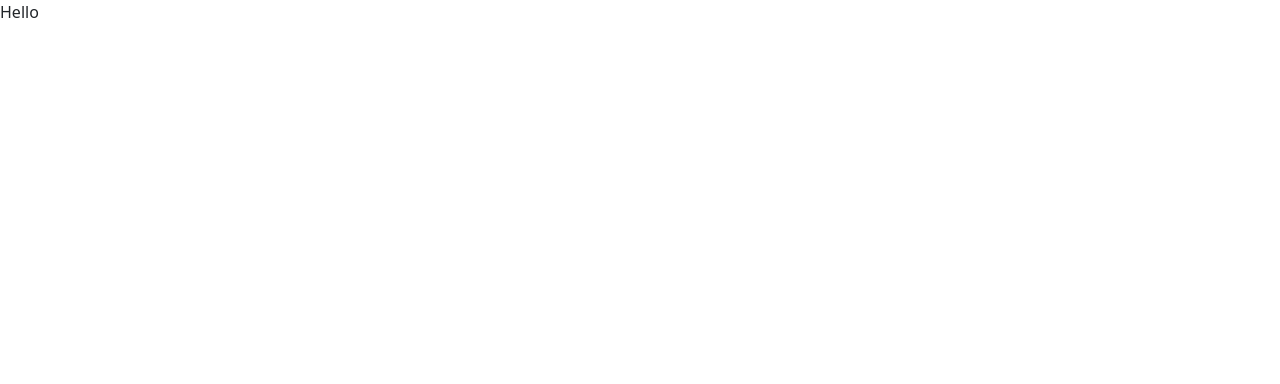
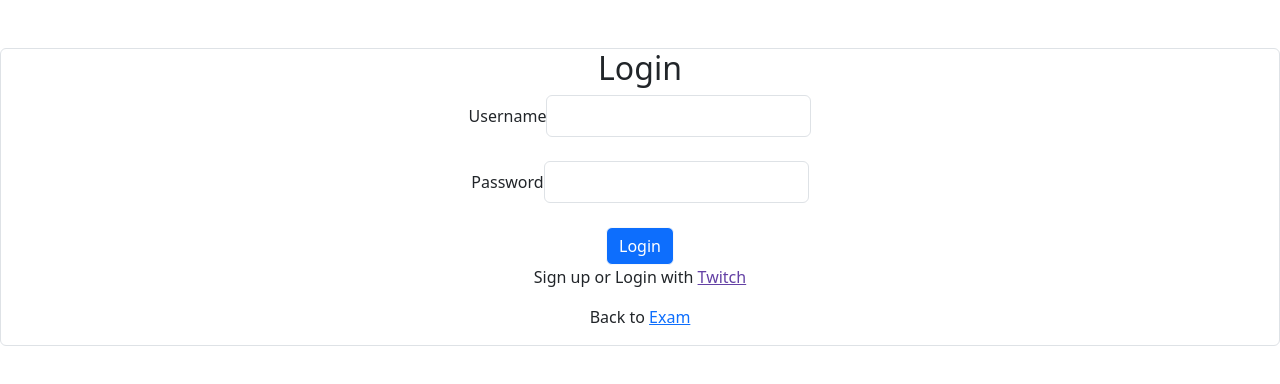
Before and after one commit to Kerlin-Augustin/gitExam, a React (Vite) app: page /login in a window 1280 px wide. Shown: the top 384 px of the page. Built offline with nearby package versions, Linux system fonts and the light colour scheme.

Commit message:
styling login page

```diff
--- a/src/App.tsx
+++ b/src/App.tsx
@@ -1,5 +1,5 @@
 import { useRoutes } from "react-router-dom"
-import routes from "./routes"
+import routes from "./routes/routes"
 
 function App() {
   const routing = useRoutes(routes)
--- a/src/pages/Auth/LoginPage.tsx
+++ b/src/pages/Auth/LoginPage.tsx
@@ -1,10 +1,55 @@
-function LoginPage (){
+import { useState } from "react";
+import PrimarySubmitButton from "../../components/Buttons/PrimarySubmitButton"
+import { useNavigate } from "react-router-dom";
+
+function LoginPage() {
+
+  const [username, setUsername] = useState("");
+  const [password, setPassword] = useState("");
+
+  const handleSubmit = (event: React.FormEvent<HTMLFormElement>) => {
+    event.preventDefault()
+    console.log('Hello')
+  }
+
+  const navigate = useNavigate()
+
   return (
-    <>Hello</>
+    <>
+      <div className="text-center my-5 rounded border">
+        <form className="" onSubmit={handleSubmit}>
+          <h2>Login</h2>
+          <div className="mb-4">
+            <label className="block mb-1 text-gray-700">Username</label>
+            <input
+              type="text"
+              className="w-full px-3 py-2 border rounded"
+              value={username}
+              onChange={(e) => setUsername(e.target.value)}
+              required
+            />
+          </div>
+          <div className="mb-4">
+            <label className="block mb-1 text-gray-700">Password</label>
+            <input
+              type="password"
+              className="w-full px-3 py-2 border rounded"
+              value={password}
+              onChange={(e) => setPassword(e.target.value)}
+              required
+            />
+          </div>
+          <PrimarySubmitButton
+            buttonColor={"#0D6EFD"}
+            text={"Login"}
+            textColor={"white"}
+          />
+        </form>
+        <p><span>Sign up</span> or Login with <span style={{cursor: 'pointer', color: '#6441a5', textDecoration: 'underline'}} onClick={() => console.log("Add Twitch Auth")}>Twitch</span></p>
+        <p>Back to <span style={{cursor: 'pointer', color: '#0D6EFD', textDecoration: 'underline'}} onClick={() => navigate("/")}>Exam</span></p>
+      </div>
+    </>
   )
 }
 
 export default LoginPage
-
-// create login page
-// integrate database to login
--- a/src/pages/QuizForm/QuizForm.tsx
+++ b/src/pages/QuizForm/QuizForm.tsx
@@ -304,7 +304,10 @@ function QuizForm() {
               option3="A method for restoring deleted branches in Git."
               option4="A command for fixing merge conflicts in Git."
             />
-            <PrimarySubmitButton buttonColor='F8F9FA' text='Submit' textColor="black"/>
+            <PrimarySubmitButton
+              buttonColor='F8F9FA'
+              text='Submit'
+              textColor="black" />
           </form>
         </div>
       </div>
```
Also changed, not shown: src/routes/routes.tsx (renamed from src/routes/index.tsx).
